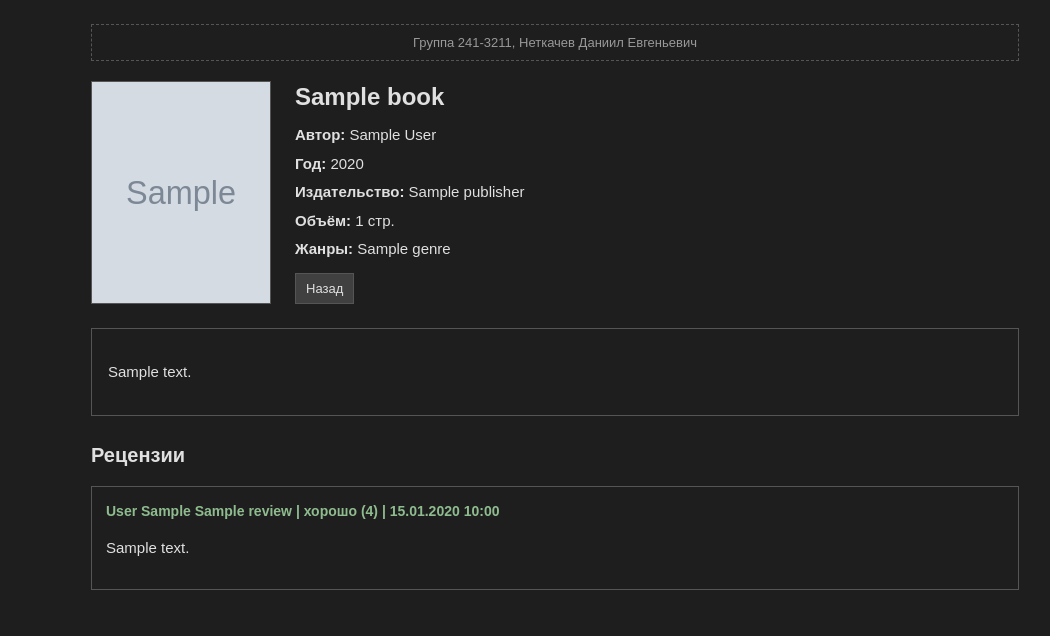
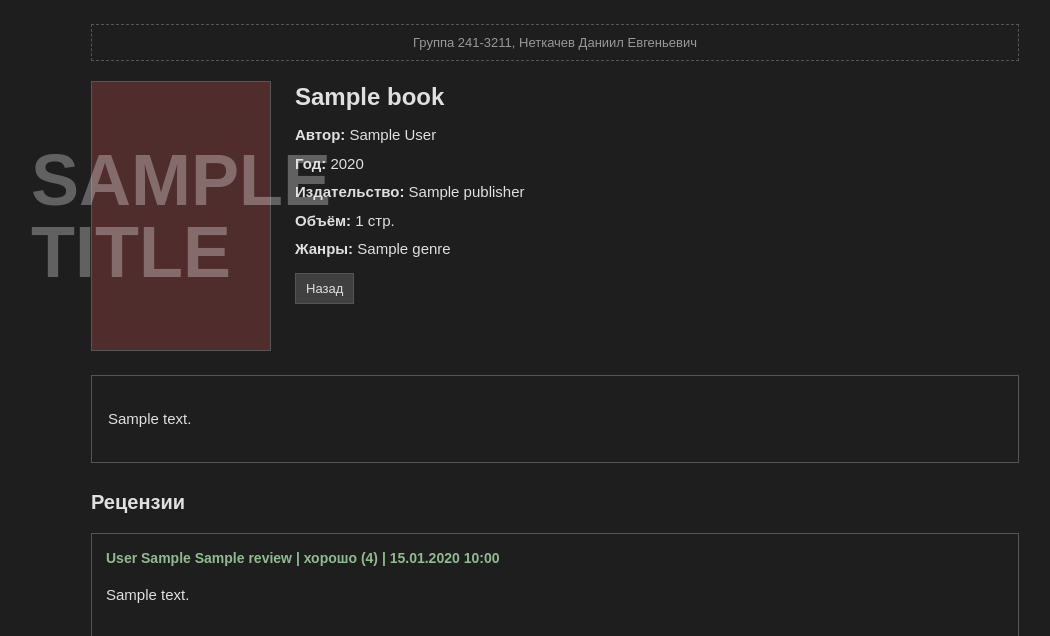
Before and after one commit to NetkachevDaniil/web-application_course_exam, a Flask app: page /book/1 in a window 1280 px wide. Shown: the part 57-693 px from the top of the page, without its empty margins (85-1135 px from the left). Run offline with Flask 3, Linux system fonts and the light colour scheme; grey boxes marked "Sample" are stand-in pictures; a database or web service that is not in the repository returns one stand-in record (values such as "Sample title"); parts of the project's set-up code (start-up, migrations or seed data) failed here and were passed over; some libraries are stand-ins or nearby versions.

Commit message:
Colored book placeholders instead of cover images

```diff
--- a/app/__init__.py
+++ b/app/__init__.py
@@ -10,7 +10,7 @@ from app.routes.books import books_bp
 from app.routes.main import main_bp
 from app.routes.moderation import moderation_bp
 from app.routes.reviews import reviews_bp
-from app.utils import rating_label, status_label
+from app.utils import book_cover_color, rating_label, status_label
 
 
 def create_app():
@@ -44,6 +44,7 @@ def create_app():
     def inject_globals():
         return {
             "AUTHOR_INFO": config.AUTHOR_INFO,
+            "book_cover_color": book_cover_color,
             "rating_label": rating_label,
             "status_label": status_label,
         }
--- a/app/utils.py
+++ b/app/utils.py
@@ -73,6 +73,27 @@ def delete_cover_file(filename):
         filepath.unlink()
 
 
+BOOK_COVER_COLORS = [
+    (45, 45, 80),
+    (80, 45, 45),
+    (45, 80, 45),
+    (80, 80, 45),
+    (45, 80, 80),
+    (80, 45, 80),
+    (60, 90, 120),
+    (120, 60, 90),
+    (90, 120, 60),
+    (100, 70, 50),
+    (50, 100, 70),
+    (70, 50, 100),
+]
+
+
+def book_cover_color(book_id):
+    r, g, b = BOOK_COVER_COLORS[int(book_id) % len(BOOK_COVER_COLORS)]
+    return f"rgb({r}, {g}, {b})"
+
+
 def rating_label(rating):
     labels = {
         5: "отлично",
--- a/init_db.py
+++ b/init_db.py
@@ -1,7 +1,5 @@
 import hashlib
-import struct
 import sys
-import zlib
 from pathlib import Path
 
 import psycopg2
@@ -11,11 +9,6 @@ import config
 
 BASE = Path(__file__).resolve().parent
 TEST_PASSWORD = "password123"
-
-COVER_COLORS = [
-    (45, 45, 80), (80, 45, 45), (45, 80, 45),
-    (80, 80, 45), (45, 80, 80), (80, 45, 80),
-]
 
 TEST_USERS = (
     ("admin", "Неткачев", "Даниил", "Евгеньевич", 1),
@@ -73,22 +66,6 @@ def drop_tables(cursor):
     cursor.execute(f"DROP TABLE IF EXISTS {tables} CASCADE")
 
 
-def make_png(width, height, rgb):
-    def chunk(tag, data):
-        crc = zlib.crc32(tag + data) & 0xFFFFFFFF
-        return struct.pack(">I", len(data)) + tag + data + struct.pack(">I", crc)
-
-    row = bytes(rgb) * width
-    raw = b"".join(b"\x00" + row for _ in range(height))
-    ihdr = struct.pack(">IIBBBBB", width, height, 8, 2, 0, 0, 0)
-    return (
-        b"\x89PNG\r\n\x1a\n"
-        + chunk(b"IHDR", ihdr)
-        + chunk(b"IDAT", zlib.compress(raw, 9))
-        + chunk(b"IEND", b"")
-    )
-
-
 def create_users(cursor):
     password_hash = generate_password_hash(TEST_PASSWORD, method="pbkdf2:sha256")
     for login, last_name, first_name, middle_name, role_id in TEST_USERS:
@@ -127,20 +104,15 @@ def verify_users(cursor):
 def create_covers(cursor):
     cursor.execute("SELECT id FROM books ORDER BY id")
     books = cursor.fetchall()
-    config.UPLOAD_FOLDER.mkdir(parents=True, exist_ok=True)
 
     for (book_id,) in books:
         cursor.execute("SELECT id FROM covers WHERE book_id = %s", (book_id,))
         if cursor.fetchone():
             continue
-        color = COVER_COLORS[book_id % len(COVER_COLORS)]
-        file_bytes = make_png(200, 300, color)
-        filename = f"{book_id}.png"
-        (config.UPLOAD_FOLDER / filename).write_bytes(file_bytes)
-        md5_hash = hashlib.md5(file_bytes).hexdigest()
+        md5_hash = hashlib.md5(f"color-{book_id}".encode()).hexdigest()
         cursor.execute(
             "INSERT INTO covers (filename, mime_type, md5_hash, book_id) VALUES (%s, %s, %s, %s)",
-            (filename, "image/png", md5_hash, book_id),
+            (f"{book_id}.color", "image/png", md5_hash, book_id),
         )
 
 
--- a/static/css/style.css
+++ b/static/css/style.css
@@ -277,6 +277,31 @@ textarea {
     border: 1px solid var(--border);
 }
 
+.book-cover-color {
+    height: 270px;
+    display: flex;
+    align-items: center;
+    justify-content: center;
+    flex-shrink: 0;
+}
+
+.book-cover-letter {
+    font-size: 72px;
+    font-weight: bold;
+    color: rgba(255, 255, 255, 0.3);
+    line-height: 1;
+    user-select: none;
+}
+
+.book-cover-mini {
+    display: inline-block;
+    width: 16px;
+    height: 22px;
+    border: 1px solid var(--border);
+    vertical-align: middle;
+    margin-right: 10px;
+}
+
 .book-meta h1 {
     font-size: 24px;
     margin: 0 0 12px;
--- a/templates/book_view.html
+++ b/templates/book_view.html
@@ -4,11 +4,9 @@
 
 {% block content %}
 <div class="book-header">
-    {% if cover %}
-    <img class="book-cover" src="{{ url_for('books.cover_file', filename=cover.filename) }}" alt="{{ book.title }}">
-    {% else %}
-    <div class="book-cover" style="height:300px;background:#333;display:flex;align-items:center;justify-content:center;">NO IMG</div>
-    {% endif %}
+    <div class="book-cover book-cover-color" style="background-color: {{ book_cover_color(book.id) }};" aria-hidden="true">
+        <span class="book-cover-letter">{{ book.title[0] | upper }}</span>
+    </div>
     <div class="book-meta">
         <h1>{{ book.title }}</h1>
         <p><strong>Автор:</strong> {{ book.author }}</p>
--- a/templates/index.html
+++ b/templates/index.html
@@ -19,7 +19,10 @@
     <tbody>
         {% for book in books %}
         <tr>
-            <td>{{ book.title }}</td>
+            <td>
+                <span class="book-cover-mini" style="background-color: {{ book_cover_color(book.id) }};"></span>
+                {{ book.title }}
+            </td>
             <td>{{ book.genres or '—' }}</td>
             <td>{{ book.year }}</td>
             <td>{{ book.avg_rating }}</td>
```
